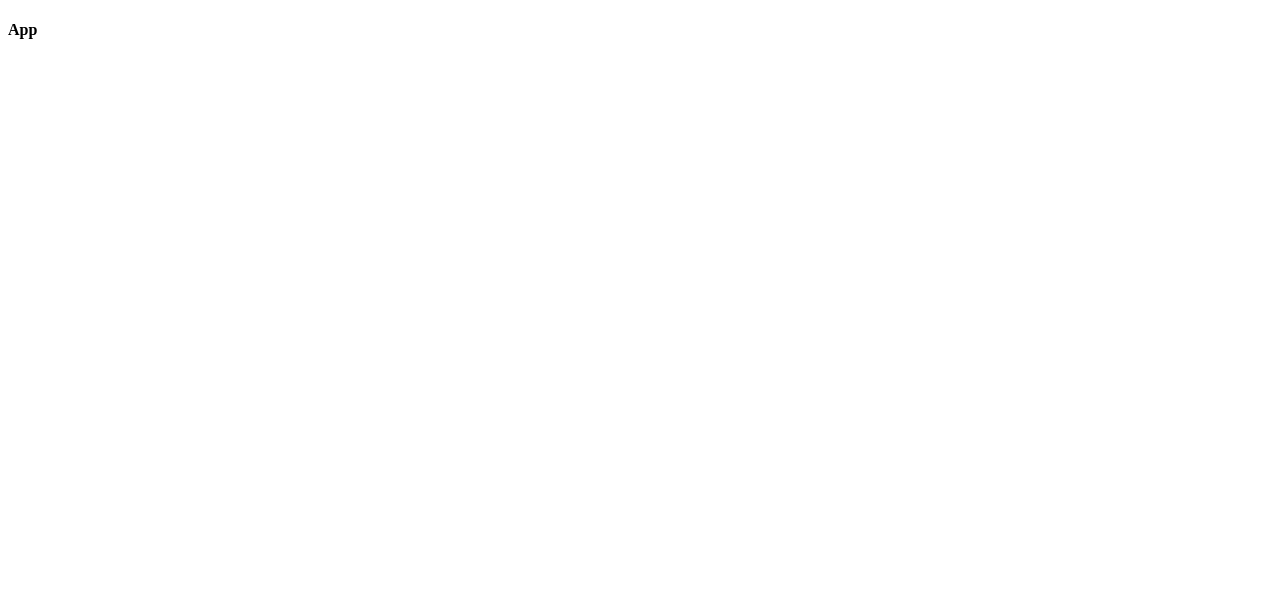
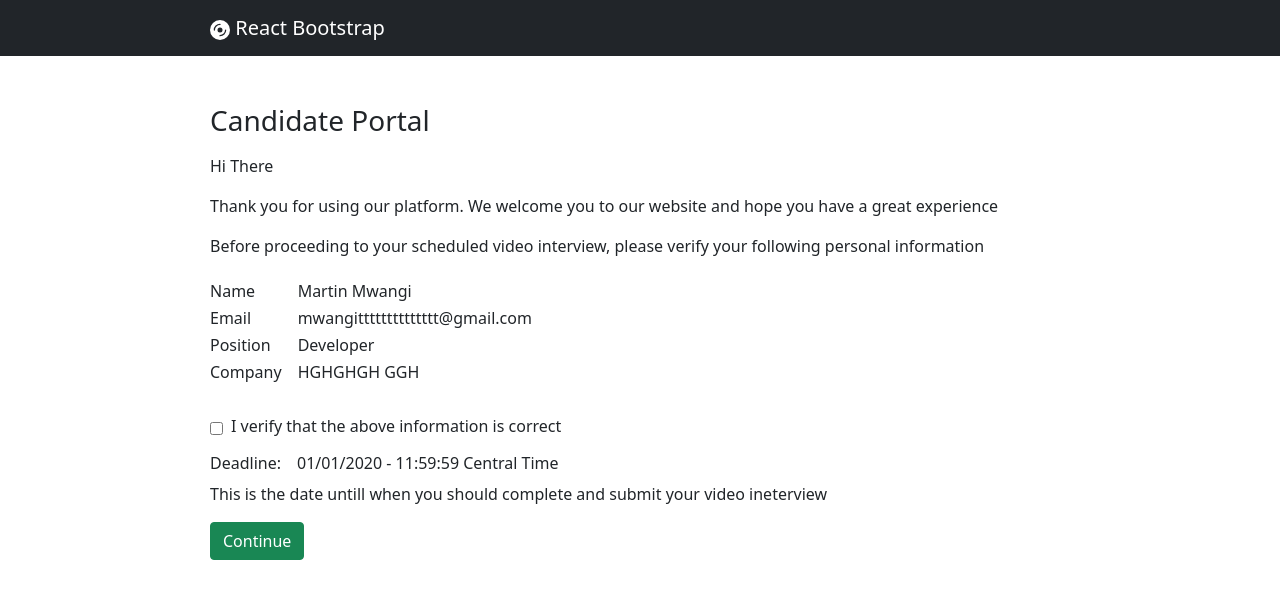
Before and after one commit to marville001/interview-app, a React (Create React App) app: page / in a window 1280 px wide. Shown: the top 598 px of the page. Built offline with nearby package versions, Linux system fonts and the light colour scheme.

Commit message:
Added pages

```diff
--- a/package.json
+++ b/package.json
@@ -10,6 +10,7 @@
     "react": "^17.0.2",
     "react-bootstrap": "^2.1.0",
     "react-dom": "^17.0.2",
+    "react-icons": "^4.3.1",
     "react-redux": "^7.2.6",
     "react-router-dom": "^6.2.1",
     "react-scripts": "5.0.0",
--- a/src/App.jsx
+++ b/src/App.jsx
@@ -1,11 +1,19 @@
-import React from 'react'
+import React from "react";
+import { Route, Routes } from "react-router-dom";
+import Header from "./components/Header";
+import WelcomePage from "./pages/WelcomePage";
 
 const App = () => {
-    return (
-        <div>
-            <h4>App</h4>
-        </div>
-    )
-}
+  return (
+    <div>
+      <Header />
+      <div className="container">
+        <Routes>
+          <Route exact path="/" element={<WelcomePage />} />
+        </Routes>
+      </div>
+    </div>
+  );
+};
 
-export default App
+export default App;
--- /dev/null
+++ b/src/components/ConfirmAudioStep.jsx
@@ -0,0 +1,64 @@
+import React from "react";
+
+const ConfirmAudioStep = ({ step, setStep }) => {
+  return (
+    <div className="my-5">
+      <p>
+        This video interview will last 4-9 mins. Before proceeding check your
+        internet connectivity, webcam and audio settings
+      </p>
+
+      <div className="d-flex justify-content-center mb-3 mt-2">
+        <button className="btn btn-outline-primary checkCam">
+          Check Camera & Audio
+        </button>
+      </div>
+      <p>Please confirm the following before you proceed</p>
+      <div className="d-flex align-items-center">
+        <input
+          id="internet"
+          type="checkbox"
+          name=""
+          className="form-controll mt-1 mx-3"
+        />
+        <label htmlFor="internet" className="py-0 m-0 mx-2">
+          I have a stable internet connection
+        </label>
+      </div>
+      <div className="d-flex align-items-center my-2">
+        <input
+          id="check"
+          type="checkbox"
+          name=""
+          className="form-controll mt-1 mx-3"
+        />
+        <label htmlFor="check" className="py-0 m-0 mx-2">
+          I have checked my camera and audio
+        </label>
+      </div>
+      <div className="d-flex align-items-center">
+        <input
+          id="terms"
+          type="checkbox"
+          name=""
+          className="form-controll mt-1 mx-3"
+        />
+        <label htmlFor="terms" className="py-0 m-0 mx-2">
+          I have read and understood all <a href="#d">terms and conditions</a>{" "}
+          and agree with them all
+        </label>
+      </div>
+
+      <div className="d-flex justify-content-center mb-3 mt-5">
+        <button
+          onClick={() => setStep(step + 1)}
+          className="btn btn-primary checkCam"
+        >
+          Proceed To The Practice Interview
+        </button>
+      </div>
+    </div>
+  );
+};
+
+export default ConfirmAudioStep;
--- /dev/null
+++ b/src/components/FamiliarizePage.jsx
@@ -0,0 +1,28 @@
+import React from "react";
+
+const FamiliarizePage = ({ step, setStep }) => {
+  return (
+    <div className="my-5">
+      <p>
+        This video interview will last 4-9 mins. Before proceeding check your
+        internet connectivity, webcam and audio settings
+      </p>
+
+      <div>
+          <img height={"300px"} src="/assets/images/familiarize.png" alt="" />
+      </div>
+
+
+      <div className="d-flex justify-content-center mb-3 mt-5">
+        <button
+          onClick={() => setStep(step + 1)}
+          className="btn btn-primary checkCam"
+        >
+          Start Practice Interview
+        </button>
+      </div>
+    </div>
+  );
+};
+
+export default FamiliarizePage;
--- /dev/null
+++ b/src/components/Header.jsx
@@ -0,0 +1,18 @@
+import React from "react";
+import { Container, Navbar } from "react-bootstrap";
+
+import { BsFillDiscFill } from "react-icons/bs";
+
+const Header = () => {
+  return (
+    <Navbar bg="dark" variant="dark">
+      <Container>
+        <Navbar.Brand href="#home">
+          <BsFillDiscFill /> React Bootstrap
+        </Navbar.Brand>
+      </Container>
+    </Navbar>
+  );
+};
+
+export default Header;
--- /dev/null
+++ b/src/components/PracticeInterviewStep.jsx
@@ -0,0 +1,34 @@
+import React from "react";
+
+const PracticeInterviewStep = ({ step, setStep }) => {
+  return (
+    <div className="my-3">
+      <p>
+        Interview for #546673. This is the practice session and is not part of
+        your actual interview. You can practice as many tims as you want.
+      </p>
+
+      <div className="quiz-container">
+        <div className="quiz-row">
+          <div className="p-2">
+            <span style={{ fontWeight: "bold" }}>Question 1</span>
+            <h6>Temm me about yourself? </h6>
+          </div>
+          <div className="cam-container">Camera</div>
+        </div>
+        <h6>
+          Time left <strong className="mx-2">56 minutes</strong>
+        </h6>
+      </div>
+
+      <div className="d-flex align-items-center justify-content-center mb-3 mt-5">
+        <input type="checkbox" className="check-box" />
+        <button className="btn btn-primary">
+          Next Question
+        </button>
+      </div>
+    </div>
+  );
+};
+
+export default PracticeInterviewStep;
--- /dev/null
+++ b/src/components/WelcomeStep.jsx
@@ -0,0 +1,78 @@
+import React from "react";
+
+const WelcomeStep = ({ step, setStep }) => {
+  return (
+    <div className="mt-3">
+      <p>Hi There</p>
+      <p>
+        Thank you for using our platform. We welcome you to our website and hope
+        you have a great experience
+      </p>
+      <p>
+        Before proceeding to your scheduled video interview, please verify your
+        following personal information
+      </p>
+      <table className="my-4">
+        <tr>
+          <td>
+            <h6>Name</h6>
+          </td>
+          <td className="px-3">
+            <h6>Martin Mwangi</h6>
+          </td>
+        </tr>
+        <tr>
+          <td>
+            <h6>Email</h6>
+          </td>
+          <td className="px-3">
+            <h6>mwangitttttttttttttt@gmail.com</h6>
+          </td>
+        </tr>
+        <tr>
+          <td>
+            <h6>Position</h6>
+          </td>
+          <td className="px-3">
+            <h6>Developer</h6>
+          </td>
+        </tr>
+        <tr>
+          <td>
+            <h6>Company</h6>
+          </td>
+          <td className="px-3">
+            <h6>HGHGHGH GGH</h6>
+          </td>
+        </tr>
+      </table>
+      <div className="d-flex align-items-center">
+        <input
+          id="check"
+          type="checkbox"
+          name=""
+          className="form-controll mt-1"
+        />
+        <label htmlFor="check" className="py-0 m-0 mx-2">
+          I verify that the above information is correct
+        </label>
+      </div>
+      <div className="d-flex mt-3 align-items-center">
+        <h6 className="">Deadline:</h6>
+        <h6>
+          <span className="mx-3 ">01/01/2020 - 11:59:59 Central Time</span>
+        </h6>
+      </div>
+      <p>
+        This is the date untill when you should complete and submit your video
+        ineterview
+      </p>
+
+      <button onClick={() => setStep(step + 1)} className="btn btn-success">
+        Continue
+      </button>
+    </div>
+  );
+};
+
+export default WelcomeStep;
--- /dev/null
+++ b/src/index.css
@@ -0,0 +1,50 @@
+* {
+  margin: 0px;
+  padding: 0px;
+  box-sizing: border-box;
+}
+
+.container {
+  max-width: 900px;
+  padding: 0px 20px;
+}
+
+.container-sm {
+  max-width: 900px;
+  padding: 0px 20px;
+}
+
+.checkCam {
+  border-radius: 60px;
+  padding: 10px 25px;
+}
+
+a {
+  text-decoration: none;
+}
+
+.quiz-container {
+  border-left: 2px solid #f4f4f4;
+  padding: 20px;
+}
+.quiz-row {
+  display: flex;
+  justify-content: space-between;
+}
+
+.cam-container {
+  background-color: gray;
+  min-width: 250px;
+  height: 250px;
+  display: flex;
+  justify-content: center;
+  align-items: center;
+}
+
+.check-box{
+    width: 35px;
+    height: 35px;
+    padding: 10px;
+    font-size: 30px;
+    margin-right: 10px;
+}
--- a/src/index.js
+++ b/src/index.js
@@ -1,8 +1,14 @@
-import React from 'react'
-import ReactDOM from 'react-dom'
-import App from './App'
+import React from "react";
+import ReactDOM from "react-dom";
+import { BrowserRouter as Router } from "react-router-dom";
+import App from "./App";
+
+import "bootstrap/dist/css/bootstrap.min.css";
+import "./index.css";
 
 ReactDOM.render(
-    <App/>    ,
-    document.getElementById('root')
-)
+  <Router>
+    <App />
+  </Router>,
+  document.getElementById("root")
+);
--- /dev/null
+++ b/src/pages/WelcomePage.jsx
@@ -0,0 +1,25 @@
+import React, { useState } from "react";
+import ConfirmAudioStep from "../components/ConfirmAudioStep";
+import FamiliarizePage from "../components/FamiliarizePage";
+import PracticeInterviewStep from "../components/PracticeInterviewStep";
+import WelcomeStep from "../components/WelcomeStep";
+
+const WelcomePage = () => {
+  const [step, setStep] = useState(0);
+
+  const steps = [
+  <WelcomeStep step={step} setStep={setStep} />,
+  <ConfirmAudioStep step={step} setStep={setStep} />,
+  <FamiliarizePage step={step} setStep={setStep} />,
+  <PracticeInterviewStep step={step} setStep={setStep} />
+];
+
+  return (
+    <div className="my-5">
+      <h3>Candidate Portal</h3>
+      {steps[step]}
+    </div>
+  );
+};
+
+export default WelcomePage;
```
Also changed, not shown: src/questions.json (added, +9 -0 lines), public/assets/images/familiarize.png (added), 1 other file (tests, documents, lock files or other folders).
